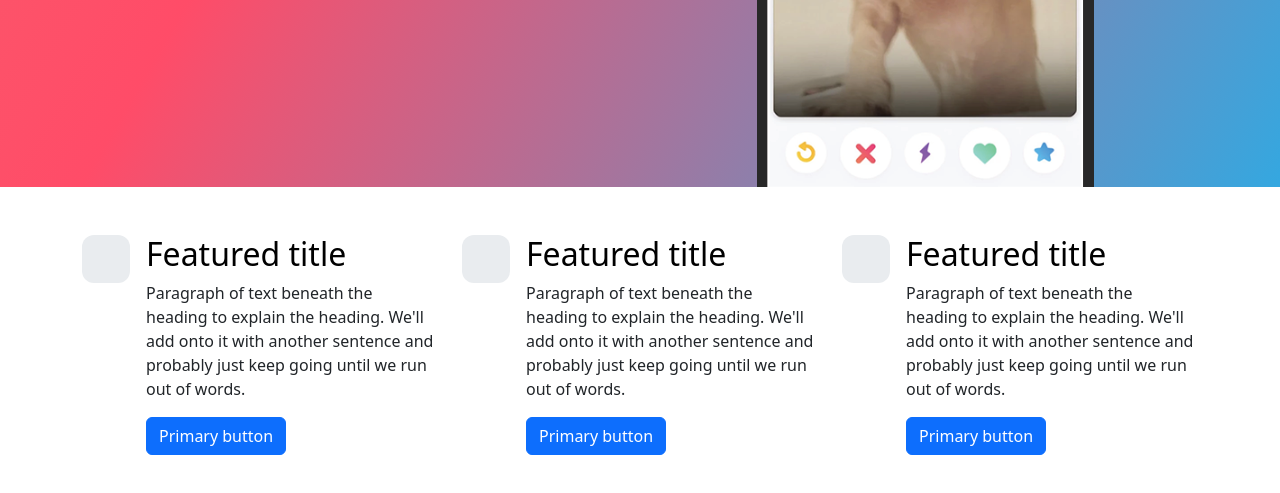
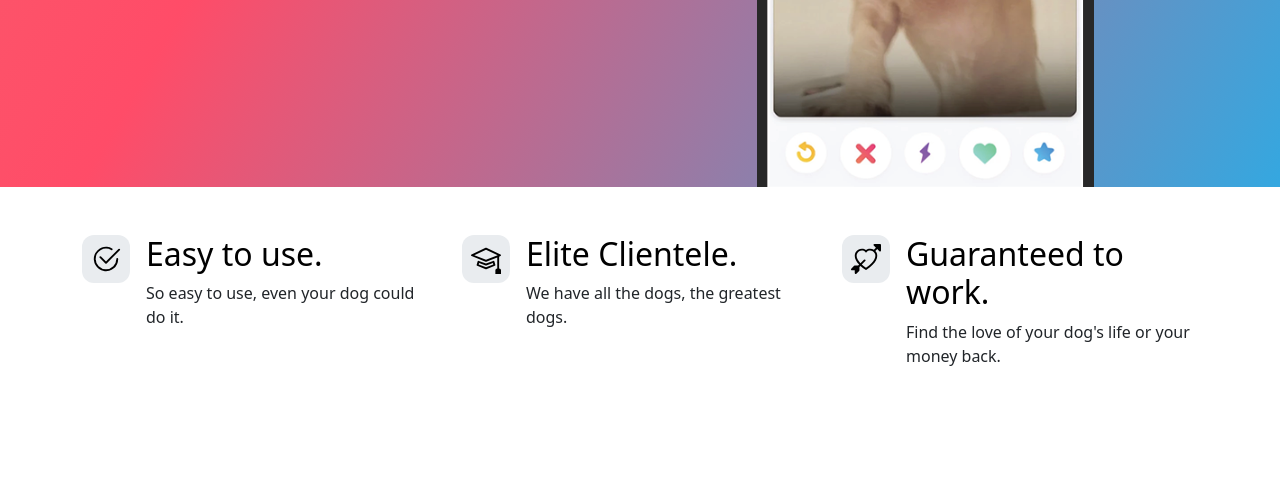
Before and after one commit to sharveshl/Bootstrap, a plain HTML site: page 11.3+TinDog+Project/11.3 TinDog Project/index.html in a window 1280 px wide. Shown: the part 503-996 px from the top of the page. After the commit the page ends 935 px from the top, so only its background shows below. Drawn offline with nearby package versions, Linux system fonts and the light colour scheme.

Commit message:
features section updated

```diff
--- a/11.3+TinDog+Project/11.3 TinDog Project/index.html
+++ b/11.3+TinDog+Project/11.3 TinDog Project/index.html
@@ -47,43 +47,47 @@
         <div class="col d-flex align-items-start">
           <div
             class="icon-square text-body-emphasis bg-body-secondary d-inline-flex align-items-center justify-content-center fs-4 flex-shrink-0 me-3">
-          <svg class="bi" width="1em" height="1em" aria-hidden="true">
-            <use xlink:href="#toggles2"></use>
-          </svg> </div>
+            <svg xmlns="http://www.w3.org/2000/svg" height="30" fill="currentColor" class="bi bi-check2-circle"
+              viewBox="0 0 16 16">
+              <path
+                d="M2.5 8a5.5 5.5 0 0 1 8.25-4.764.5.5 0 0 0 .5-.866A6.5 6.5 0 1 0 14.5 8a.5.5 0 0 0-1 0 5.5 5.5 0 1 1-11 0z" />
+              <path
+                d="M15.354 3.354a.5.5 0 0 0-.708-.708L8 9.293 5.354 6.646a.5.5 0 1 0-.708.708l3 3a.5.5 0 0 0 .708 0l7-7z" />
+            </svg>
+          </div>
           <div>
-          <h3 class="fs-2 text-body-emphasis">Featured title</h3>
-          <p>Paragraph of text beneath the heading to explain the heading. We'll add onto it with another sentence and
-            probably just keep going until we run out of words.</p> <a href="#" class="btn btn-primary">
-            Primary button
-          </a>
+            <h3 class="fs-2 text-body-emphasis">Easy to use.</h3>
+            <p>So easy to use, even your dog could do it.</p>
           </div>
         </div>
         <div class="col d-flex align-items-start">
           <div
             class="icon-square text-body-emphasis bg-body-secondary d-inline-flex align-items-center justify-content-center fs-4 flex-shrink-0 me-3">
-          <svg class="bi" width="1em" height="1em" aria-hidden="true">
-            <use xlink:href="#cpu-fill"></use>
-          </svg> </div>
+            <svg xmlns="http://www.w3.org/2000/svg" height="30" fill="currentColor" class="bi bi-mortarboard"
+              viewBox="0 0 16 16">
+              <path
+                d="M8.211 2.047a.5.5 0 0 0-.422 0l-7.5 3.5a.5.5 0 0 0 .025.917l7.5 3a.5.5 0 0 0 .372 0L14 7.14V13a1 1 0 0 0-1 1v2h3v-2a1 1 0 0 0-1-1V6.739l.686-.275a.5.5 0 0 0 .025-.917l-7.5-3.5ZM8 8.46 1.758 5.965 8 3.052l6.242 2.913L8 8.46Z" />
+              <path
+                d="M4.176 9.032a.5.5 0 0 0-.656.327l-.5 1.7a.5.5 0 0 0 .294.605l4.5 1.8a.5.5 0 0 0 .372 0l4.5-1.8a.5.5 0 0 0 .294-.605l-.5-1.7a.5.5 0 0 0-.656-.327L8 10.466 4.176 9.032Zm-.068 1.873.22-.748 3.496 1.311a.5.5 0 0 0 .352 0l3.496-1.311.22.748L8 12.46l-3.892-1.556Z" />
+            </svg>
+          </div>
           <div>
-          <h3 class="fs-2 text-body-emphasis">Featured title</h3>
-          <p>Paragraph of text beneath the heading to explain the heading. We'll add onto it with another sentence and
-            probably just keep going until we run out of words.</p> <a href="#" class="btn btn-primary">
-            Primary button
-          </a>
+            <h3 class="fs-2 text-body-emphasis">Elite Clientele.</h3>
+            <p>We have all the dogs, the greatest dogs.</p>
           </div>
         </div>
         <div class="col d-flex align-items-start">
           <div
             class="icon-square text-body-emphasis bg-body-secondary d-inline-flex align-items-center justify-content-center fs-4 flex-shrink-0 me-3">
-          <svg class="bi" width="1em" height="1em" aria-hidden="true">
-            <use xlink:href="#tools"></use>
-          </svg> </div>
+            <svg xmlns="http://www.w3.org/2000/svg" height="30" fill="currentColor" class="bi bi-arrow-through-heart"
+              viewBox="0 0 16 16">
+              <path fill-rule="evenodd"
+                d="M2.854 15.854A.5.5 0 0 1 2 15.5V14H.5a.5.5 0 0 1-.354-.854l1.5-1.5A.5.5 0 0 1 2 11.5h1.793l.53-.53c-.771-.802-1.328-1.58-1.704-2.32-.798-1.575-.775-2.996-.213-4.092C3.426 2.565 6.18 1.809 8 3.233c1.25-.98 2.944-.928 4.212-.152L13.292 2 12.147.854A.5.5 0 0 1 12.5 0h3a.5.5 0 0 1 .5.5v3a.5.5 0 0 1-.854.354L14 2.707l-1.006 1.006c.236.248.44.531.6.845.562 1.096.585 2.517-.213 4.092-.793 1.563-2.395 3.288-5.105 5.08L8 13.912l-.276-.182a21.86 21.86 0 0 1-2.685-2.062l-.539.54V14a.5.5 0 0 1-.146.354l-1.5 1.5Zm2.893-4.894A20.419 20.419 0 0 0 8 12.71c2.456-1.666 3.827-3.207 4.489-4.512.679-1.34.607-2.42.215-3.185-.817-1.595-3.087-2.054-4.346-.761L8 4.62l-.358-.368c-1.259-1.293-3.53-.834-4.346.761-.392.766-.464 1.845.215 3.185.323.636.815 1.33 1.519 2.065l1.866-1.867a.5.5 0 1 1 .708.708L5.747 10.96Z" />
+            </svg>
+          </div>
           <div>
-          <h3 class="fs-2 text-body-emphasis">Featured title</h3>
-          <p>Paragraph of text beneath the heading to explain the heading. We'll add onto it with another sentence and
-            probably just keep going until we run out of words.</p> <a href="#" class="btn btn-primary">
-            Primary button
-          </a>
+            <h3 class="fs-2 text-body-emphasis">Guaranteed to work.</h3>
+            <p>Find the love of your dog's life or your money back.</p>
           </div>
         </div>
       </div>
```
Lines whose indentation alone changed are shown as unchanged.
